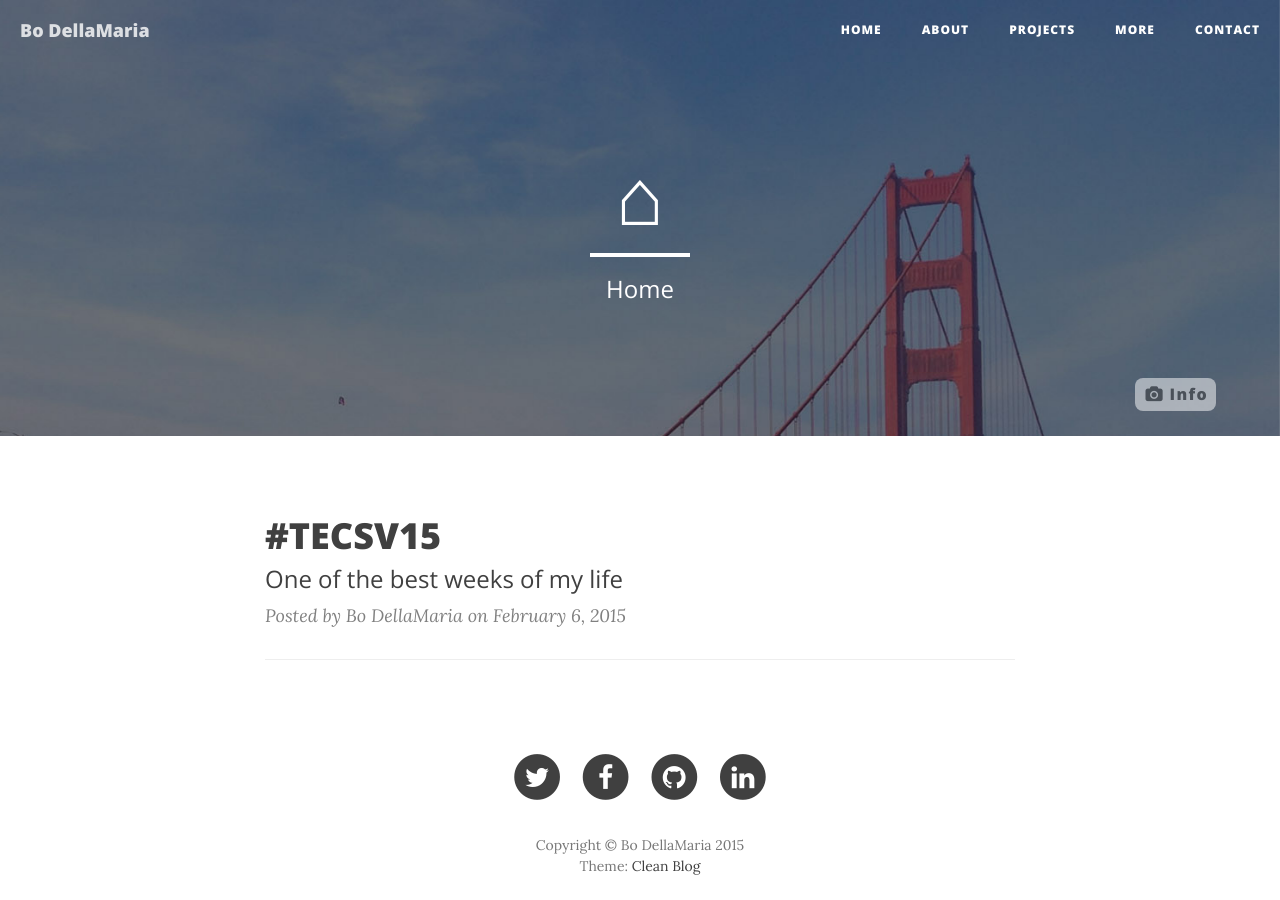
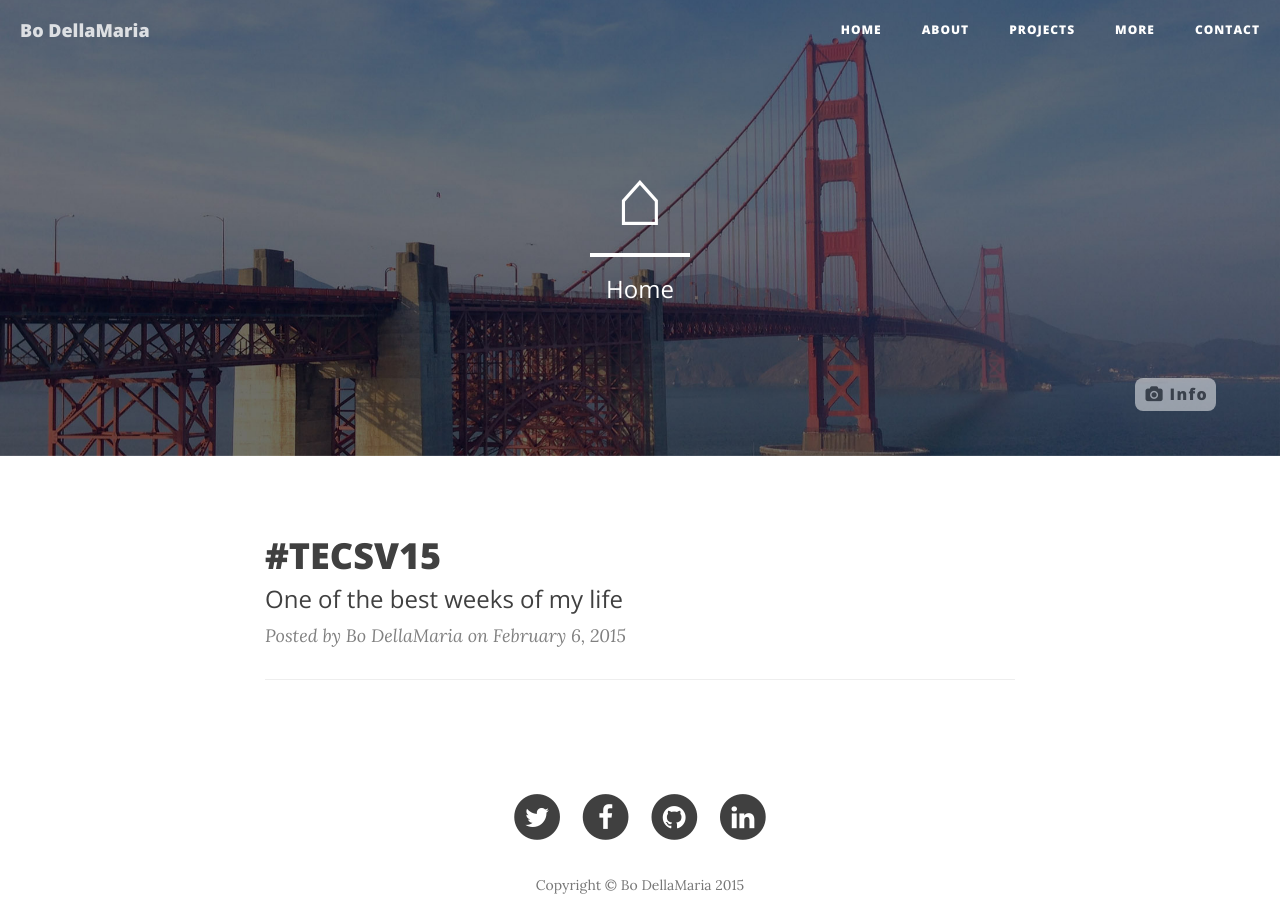
Before and after one commit to bojdell/bodellamaria, a Jekyll site: the page built from bodellamaria_jekyll/index.html, in a window 1280 px wide. Built offline with Jekyll 4.4.1, drawn with Linux system fonts in a browser that asks for light colours; nearby versions of some CDN libraries; the list of posts is cut into pages by our own code.

Commit message:
fixed parallax

```diff
--- a/bodellamaria_jekyll/css/bodecker-me.css
+++ b/bodellamaria_jekyll/css/bodecker-me.css
@@ -87,6 +87,7 @@
 	height: 100vh;
 	overflow-x: hidden;
 	overflow-y: auto;
+	perspective-origin: top;
 }
 
 .parallax-layer {
@@ -106,8 +107,7 @@
 }
 
 .header-img {
-	width: 100%;
-	height: 100%;
+	height: 456px;
 	background-color: #808080;
 	background: no-repeat center center;
 	background-attachment: scroll;
@@ -117,10 +117,18 @@
 	-o-background-size: cover;
 	margin-bottom: 50px;
 	position: absolute;
+	background-position: center;
+	transform-origin: top;
 }
 
 .content-bg {
 	background-color: white;
-	margin-top: -70px;
+	margin-top: -50px;
 	padding-top: 50px;
 }
+
+@media only screen and (max-width: 768px) {
+	.header-img {
+		height: 323px;
+	}
+}
```
